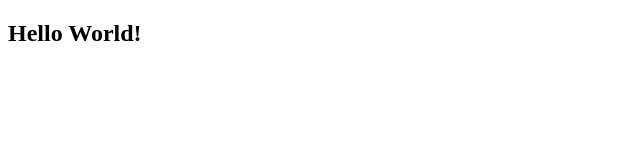
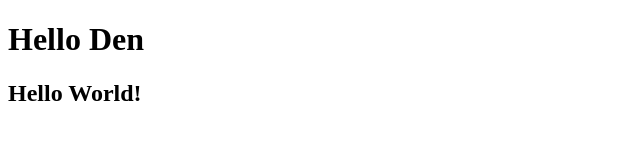
Before and after one commit to Baringtonn/project, a plain HTML site: page index.html in a window 1280 px wide. Shown: the whole page, without its empty margins (0-640 px from the left). Drawn offline with Linux system fonts and the light colour scheme.

Commit message:
Index.html mod

```diff
--- a/index.html
+++ b/index.html
@@ -9,7 +9,7 @@
 </head>
 
 <body>
-
+	<h1>Hello Den</h1>
 	<h2>Hello World!</h2>
 
 	<script src="js/script.js"></script>
```
